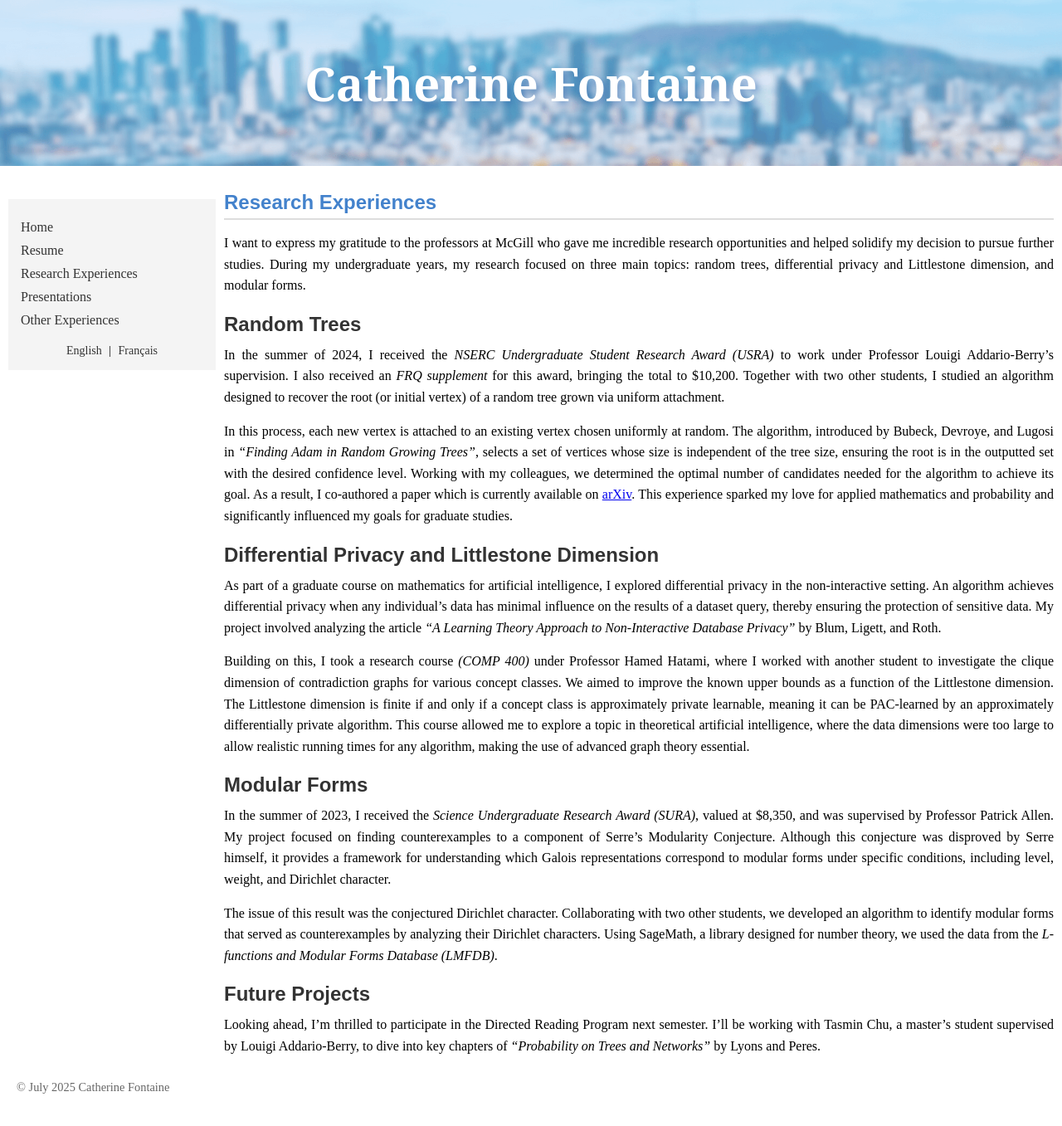
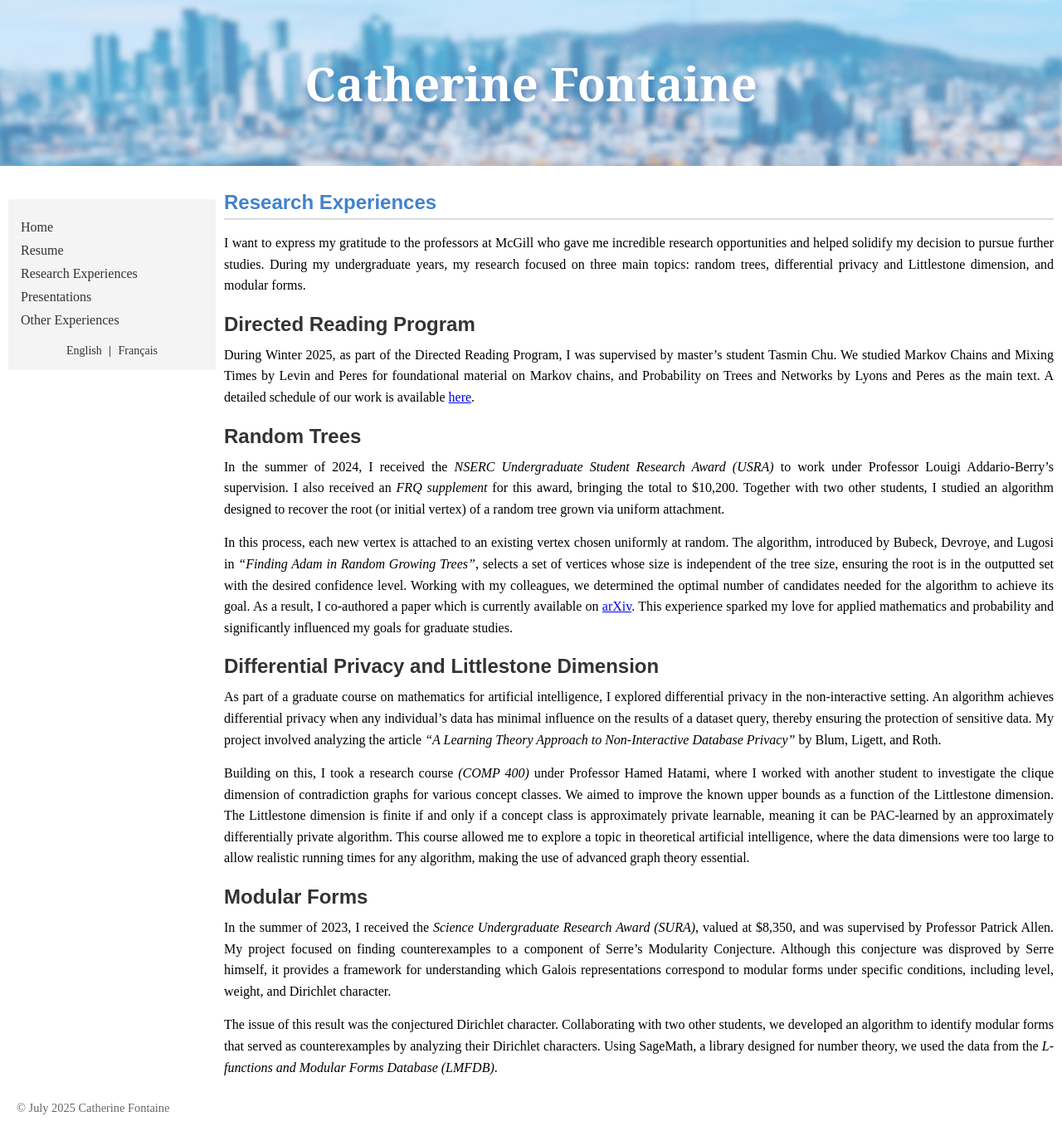
Before and after one commit to CatherineFontaine/CatherineFontaine.github.io, a Jekyll site: the page built from en/researchexperiences.md, in a window 1280 px wide. Shown: the whole page at 83% size. Built offline with Jekyll 4.4.1, drawn with Linux system fonts in a browser that asks for light colours; before the commit the page ends 1332 px from its top, so only the background shows below that.

Commit message:
Update researchexperiences.md

```diff
--- a/en/researchexperiences.md
+++ b/en/researchexperiences.md
@@ -6,6 +6,10 @@ lang: en
 ## Research Experiences
 
 I want to express my gratitude to the professors at McGill who gave me incredible research opportunities and helped solidify my decision to pursue further studies. During my undergraduate years, my research focused on three main topics: random trees, differential privacy and Littlestone dimension, and modular forms.
+
+### Directed Reading Program
+
+During Winter 2025, as part of the Directed Reading Program, I was supervised by master’s student Tasmin Chu. We studied Markov Chains and Mixing Times by Levin and Peres for foundational material on Markov chains, and Probability on Trees and Networks by Lyons and Peres as the main text. A detailed schedule of our work is available [here](https://publish.obsidian.md/tasmin-chu/DRP+Mentorship).
 
 ### Random Trees
 
@@ -24,7 +28,3 @@ Building on this, I took a research course *(COMP 400)* under Professor Hamed Ha
 In the summer of 2023, I received the *Science Undergraduate Research Award (SURA)*, valued at $8,350, and was supervised by Professor Patrick Allen. My project focused on finding counterexamples to a component of Serre’s Modularity Conjecture. Although this conjecture was disproved by Serre himself, it provides a framework for understanding which Galois representations correspond to modular forms under specific conditions, including level, weight, and Dirichlet character.
 
 The issue of this result was the conjectured Dirichlet character. Collaborating with two other students, we developed an algorithm to identify modular forms that served as counterexamples by analyzing their Dirichlet characters. Using SageMath, a library designed for number theory, we used the data from the *L-functions and Modular Forms Database (LMFDB)*.
-
-### Future Projects
-
-Looking ahead, I’m thrilled to participate in the Directed Reading Program next semester. I’ll be working with Tasmin Chu, a master’s student supervised by Louigi Addario-Berry, to dive into key chapters of *“Probability on Trees and Networks”* by Lyons and Peres.
```
